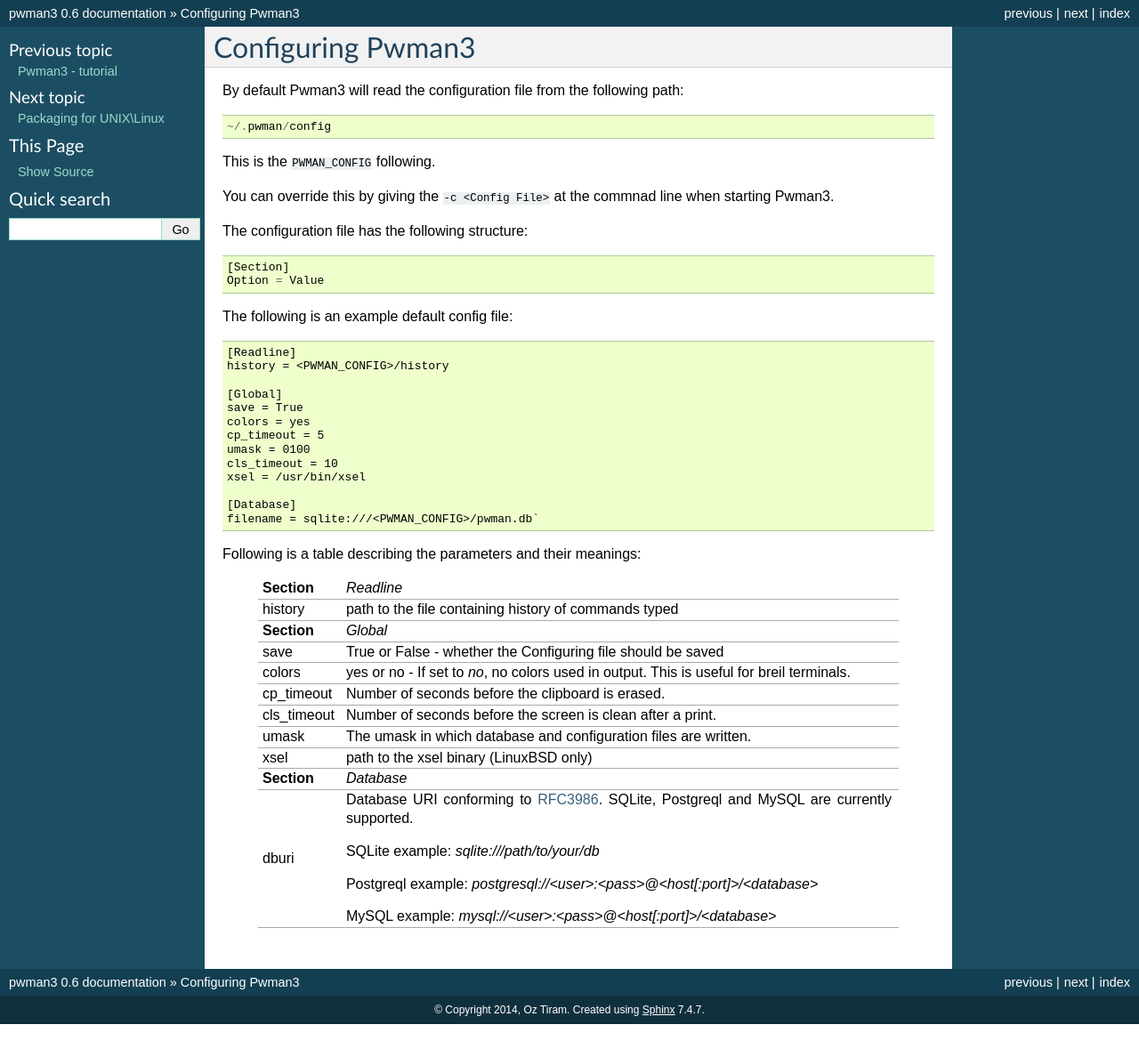
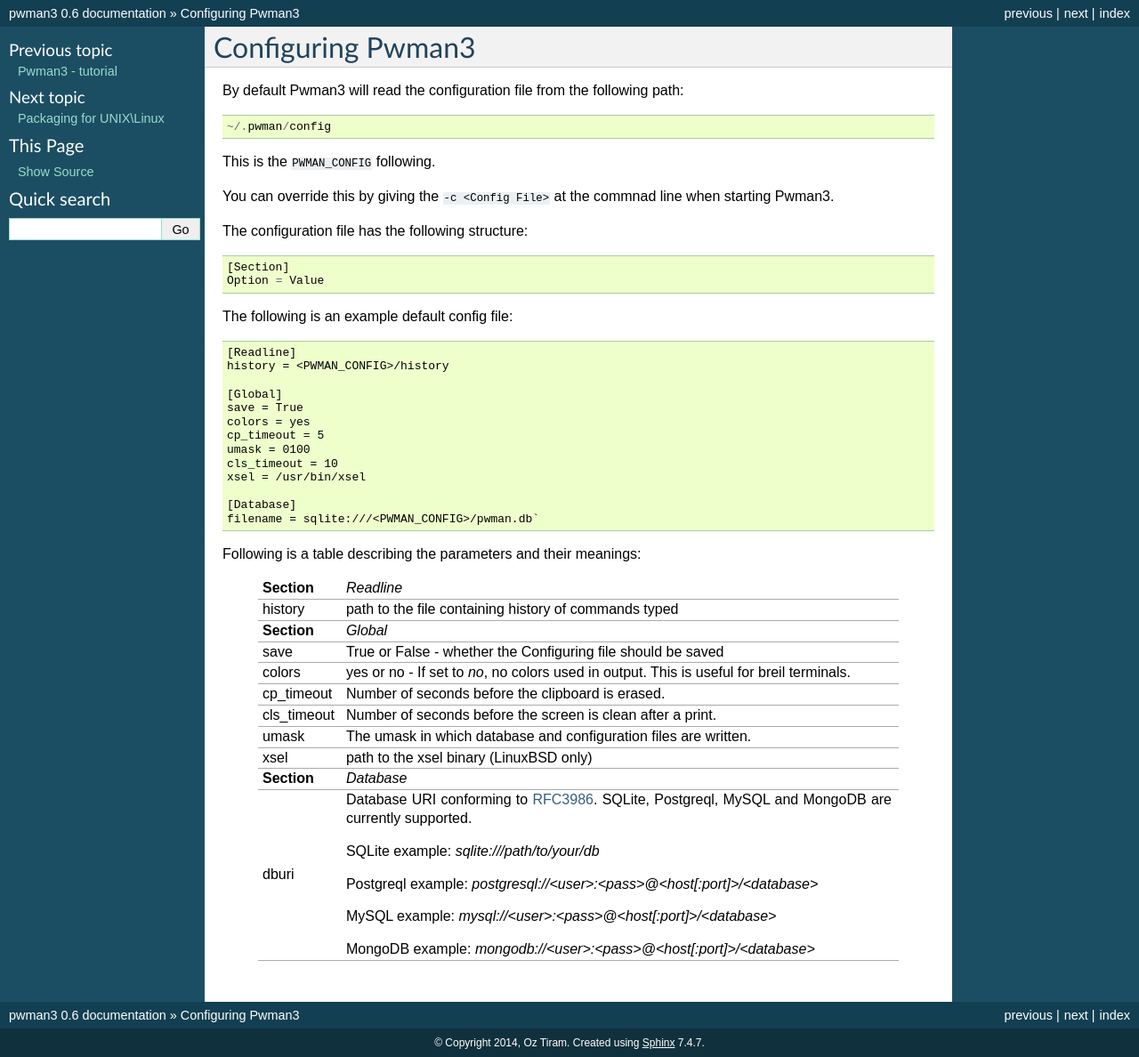
Before and after one commit to pwman3/pwman3, a Sphinx documentation site: the page built from docs/source/configuration.rst, in a window 1280 px wide. Shown: the whole page at 89% size. Built offline with Sphinx 7.4.7, drawn with Linux system fonts in a browser that asks for light colours; before the commit the page ends 1151 px from its top, so only the background shows below that.

Commit message:
update configuration of mongodb

```diff
--- a/docs/source/configuration.rst
+++ b/docs/source/configuration.rst
@@ -57,14 +57,16 @@
     -----------   -----------
     **Section**   *Database*
     -----------   -----------
-    dburi         Database URI conforming to `RFC3986`_. SQLite, Postgreql and
-                  MySQL are currently supported.
+    dburi         Database URI conforming to `RFC3986`_. SQLite, Postgreql,
+                  MySQL and MongoDB are currently supported.
 
                   SQLite example: `sqlite:///path/to/your/db`
 
                   Postgreql example: `postgresql://<user>:<pass>@<host[:port]>/<database>`
 
-                  MySQL example:      `mysql://<user>:<pass>@<host[:port]>/<database>`
+                  MySQL example:     `mysql://<user>:<pass>@<host[:port]>/<database>`
+
+                  MongoDB example:   `mongodb://<user>:<pass>@<host[:port]>/<database>`
     ===========   ===========
 
 
```
